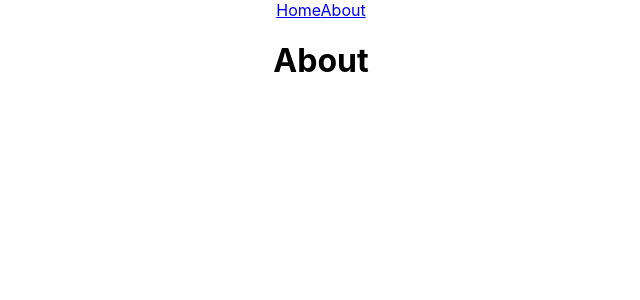
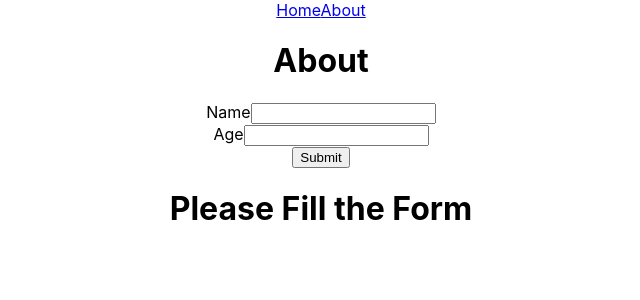
Before and after one commit to adityaprasad48/react-play, a React (Create React App) app: page /about in a window 1280 px wide. Shown: the top 300 px of the page, without its empty margins (319-959 px from the left). Built offline with nearby package versions, Linux system fonts and the light colour scheme.

Commit message:
redux added

```diff
--- a/src/About.js
+++ b/src/About.js
@@ -1,9 +1,70 @@
-import React from 'react'
+import React, { useState } from 'react';
+import { useDispatch, useSelector } from 'react-redux';
 
 export const About = () => {
-  return (
-    <div>
-      <h1>About</h1>
-    </div>
-  )
-}
+	const [contact, setContact] = useState({
+		name: '',
+		age: '',
+	});
+
+	const isDone = useSelector((state) => state.contact.isDone);
+	const dispatch = useDispatch();
+
+	const state = useSelector((state) => state);
+
+	const handleChange = (e) => {
+		setContact((pre) => ({
+			...pre,
+			[e.target.name]: e.target.value,
+		}));
+	};
+
+	const handleSubmit = (e) => {
+		e.preventDefault();
+		dispatch({
+			type: 'CONTACT_ADDED',
+			payload: {
+				isDone: !isDone,
+			},
+		});
+		console.log({ contact });
+	};
+
+	console.log({ state });
+
+	console.log({ isDone });
+
+	return (
+		<div>
+			<h1>About</h1>
+			<form onSubmit={handleSubmit}>
+				<div>
+					<label htmlFor="name">Name</label>
+					<input
+						type="text"
+						id="name"
+						name="name"
+						value={contact.name}
+						onChange={handleChange}
+					/>
+				</div>
+				<div>
+					<label htmlFor="age">Age</label>
+					<input
+						type="text"
+						id="age"
+						name="age"
+						value={contact.age}
+						onChange={handleChange}
+					/>
+				</div>
+				<button type="submit">Submit</button>
+			</form>
+			{isDone ? (
+				<h1>Form is Submitted Successfully</h1>
+			) : (
+				<h1>Please Fill the Form</h1>
+			)}
+		</div>
+	);
+};
--- a/src/Home.js
+++ b/src/Home.js
@@ -1,12 +1,31 @@
-import React from 'react'
+import React from 'react';
+import { useDispatch, useSelector } from 'react-redux';
+
 
 const Home = () => {
+	const count = useSelector((state) => state.counter.count);
+	const dispatch = useDispatch();
 
-  return (
-    <div>
-      <h1>Home</h1>
-    </div>
-  )
-}
+	const handleInc = () => {
+		dispatch({ type: 'INCREMENT' });
+	};
 
-export default Home
+	const handleDec = () => {
+		dispatch({ type: 'DECREMENT' });
+	};
+
+	return (
+		<div>
+			<h1>Home</h1>
+			<h1>Count: {count}</h1>
+			<button className="btn btn-add" onClick={handleInc}>
+				Inc
+			</button>
+			<button className="btn btn-dec" onClick={handleDec}>
+				Dec
+			</button>
+		</div>
+	);
+};
+
+export default Home;
--- a/src/index.js
+++ b/src/index.js
@@ -1,15 +1,19 @@
 import React from 'react';
 import ReactDOM from 'react-dom';
+import { Provider } from 'react-redux';
 import { BrowserRouter } from 'react-router-dom';
 import App from './App';
 import './index.css';
 import reportWebVitals from './reportWebVitals';
+import { store } from './store/index';
 
 ReactDOM.render(
 	<React.StrictMode>
-		<BrowserRouter>
-			<App />
-		</BrowserRouter>
+		<Provider store={store}>
+			<BrowserRouter>
+				<App />
+			</BrowserRouter>
+		</Provider>
 	</React.StrictMode>,
 	document.getElementById('root')
 );
--- /dev/null
+++ b/src/reducers/contact.js
@@ -0,0 +1,19 @@
+const initialState = {
+	isDone: false,
+};
+
+const contactReducer = (state = initialState, action) => {
+	switch (action.type) {
+		case 'CONTACT_ADDED': {
+			console.log('action called');
+			return {
+				...state,
+				isDone: action.payload.isDone,
+			};
+		}
+		default:
+			return state;
+	}
+};
+
+export default contactReducer;
--- /dev/null
+++ b/src/reducers/counter.js
@@ -0,0 +1,27 @@
+const initialState = {
+	count: 1,
+	date: null,
+};
+
+const counterReducer = (state = initialState, action) => {
+	switch (action.type) {
+		case 'INCREMENT':
+			return {
+				...state,
+				count: state.count + 1,
+			};
+		case 'DECREMENT':
+			return {
+				...state,
+				count: state.count - 1,
+			};
+		case 'RESET':
+			return {
+				...state,
+				count: initialState.count,
+			};
+		default:
+			return state;
+	}
+};
+export default counterReducer;
--- /dev/null
+++ b/src/reducers/index.js
@@ -0,0 +1,9 @@
+import { combineReducers } from 'redux';
+import counter from './counter';
+import contact from './contact';
+
+const allReducers = combineReducers({
+	counter,
+  contact
+});
+export default allReducers;
--- /dev/null
+++ b/src/store/index.js
@@ -0,0 +1,4 @@
+import { createStore } from 'redux';
+import allReducers from './../reducers/index';
+
+export const store = createStore(allReducers);
```
